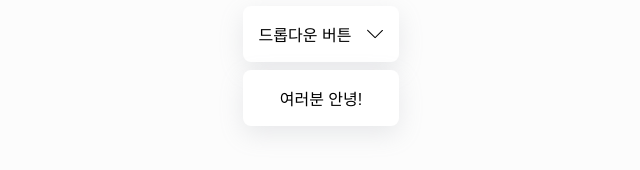
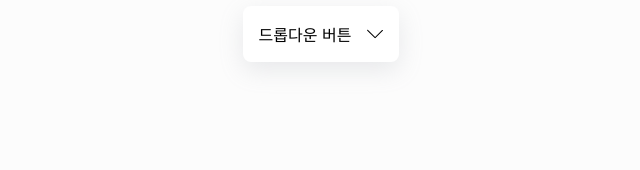
Before and after one commit to osparking/react-dropdown, a React (Vite) app: page / in a window 1280 px wide. Shown: the part 394-564 px from the top of the page, without its empty margins (319-959 px from the left). Built offline with nearby package versions, Linux system fonts and the light colour scheme.

Commit message:
use open status in dropdown content

```diff
--- a/src/components/Dropdown/Dropdown.jsx
+++ b/src/components/Dropdown/Dropdown.jsx
@@ -7,14 +7,13 @@ const Dropdown = ({ buttonText, content }) => {
   const [open, setOpen] = useState(false);
   const toggleDropdown = () => {
     setOpen(!open);
-    // setOpen((open) => !open);
   };
   return (
     <div className="dropdown">
       <DropdownButton toggle={toggleDropdown} open={open}>
         {buttonText}
       </DropdownButton>
-      <DropdownContent>{content}</DropdownContent>
+      <DropdownContent open={open}>{content}</DropdownContent>
     </div>
   );
 };
--- a/src/components/DropdownContent/DropdownContent.css
+++ b/src/components/DropdownContent/DropdownContent.css
@@ -13,9 +13,14 @@
   overflow-y: scroll;
   scrollbar-width: none;
   -ms-overflow-style: none;
+  opacity: 0;
 }
 
 .dropdown-content::-webkit-scrollbar {
   width: 0;
   height: 0;
 }
+
+.content-open {
+  opacity: 1;
+}
--- a/src/components/DropdownContent/DropdownContent.jsx
+++ b/src/components/DropdownContent/DropdownContent.jsx
@@ -1,7 +1,11 @@
 import "./DropdownContent.css";
 
-const DropdownContent = ({ children }) => {
-  return <div className="dropdown-content">{children}</div>;
+const DropdownContent = ({ children, open }) => {
+  return (
+    <div className={`dropdown-content ${open ? "content-open" : null}`}>
+      {children}
+    </div>
+  );
 };
 
 export default DropdownContent;
```
